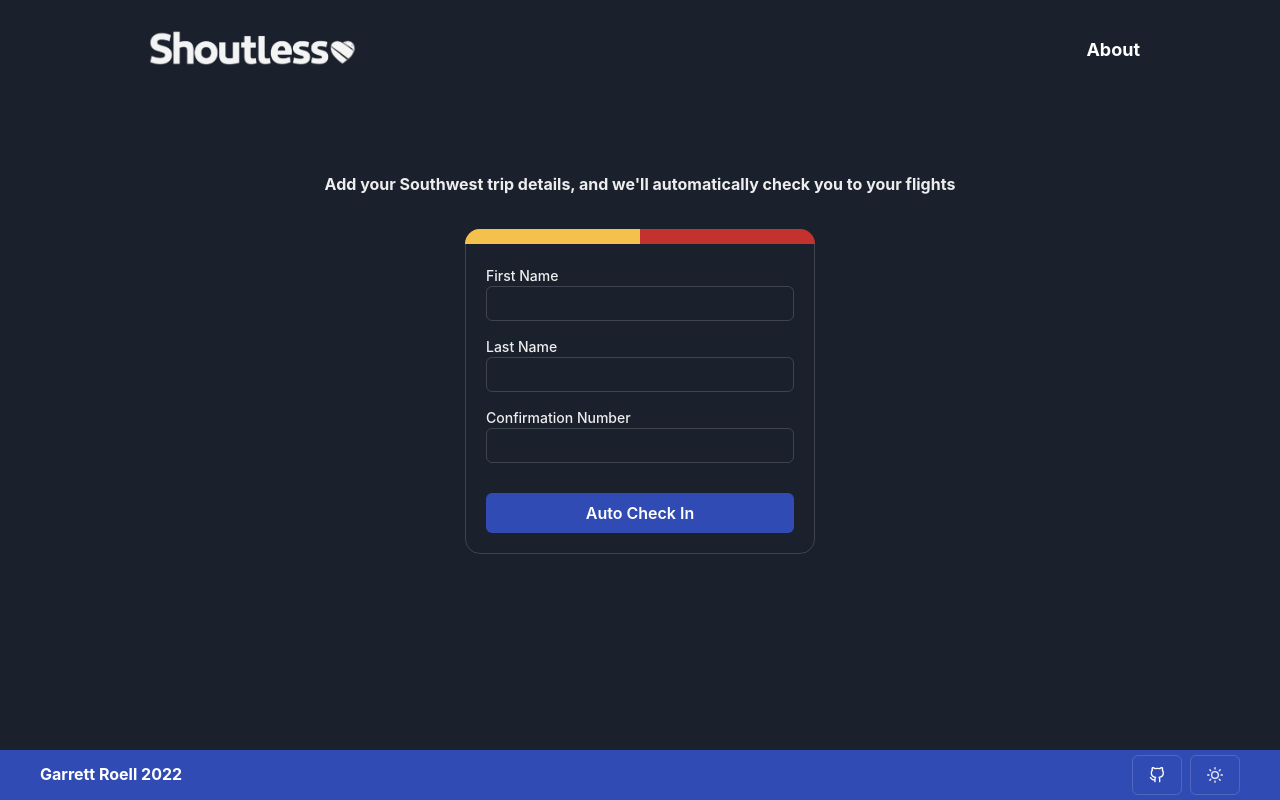
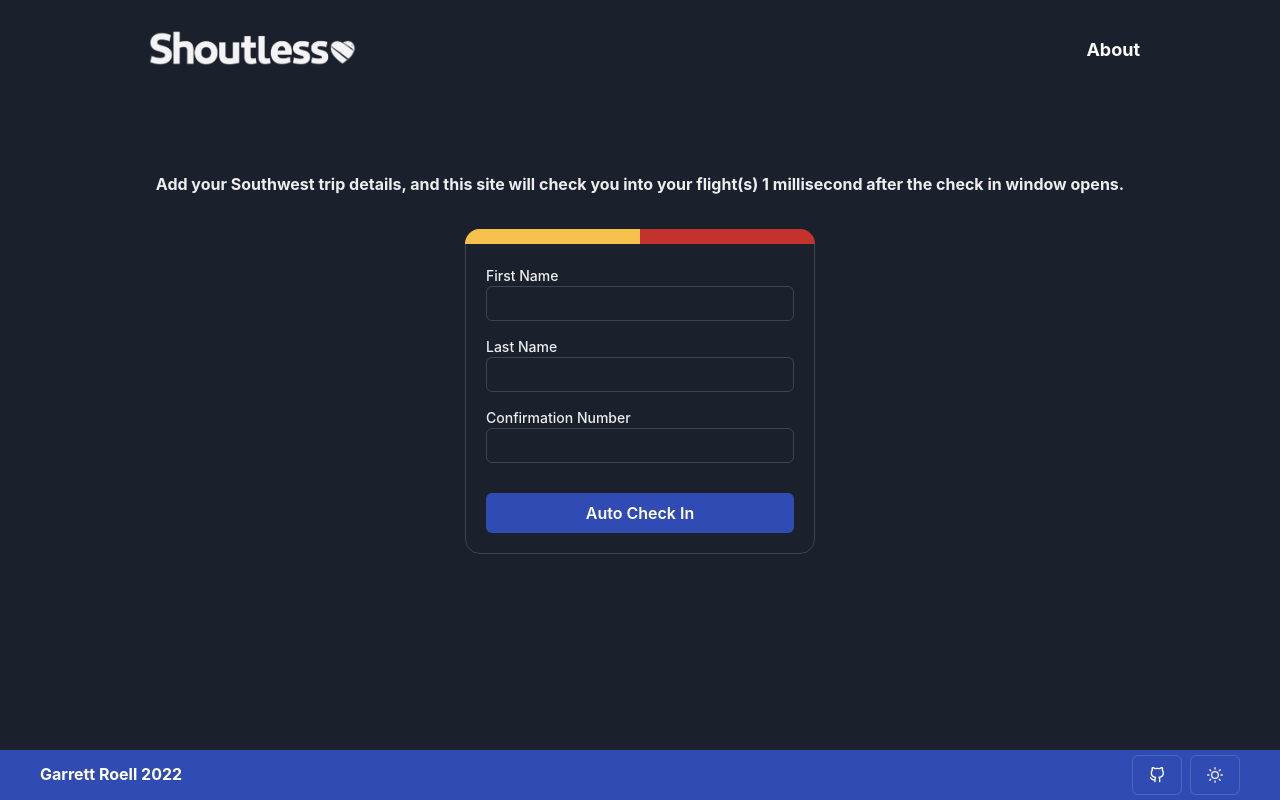
Before and after one commit to garrettroell/sw_check_in, a React (Vite) app in the folder client/: page / in a window 1280 px wide. Built offline with nearby package versions, Linux system fonts and the light colour scheme.

Commit message:
updated prompt

```diff
--- a/client/src/HomePage/FlightForm.jsx
+++ b/client/src/HomePage/FlightForm.jsx
@@ -38,8 +38,8 @@
   return (
     <>
       <Heading mt="75px" textAlign="center" fontSize="16px">
-        Add your Southwest trip details, and we'll automatically check you to
-        your flights
+        Add your Southwest trip details, and this site will check you into your
+        flight(s) 1 millisecond after the check in window opens.
       </Heading>
       {/* color bar */}
       <HStack
```
Also changed, not shown: 3 other files (tests, documents, lock files or other folders).
